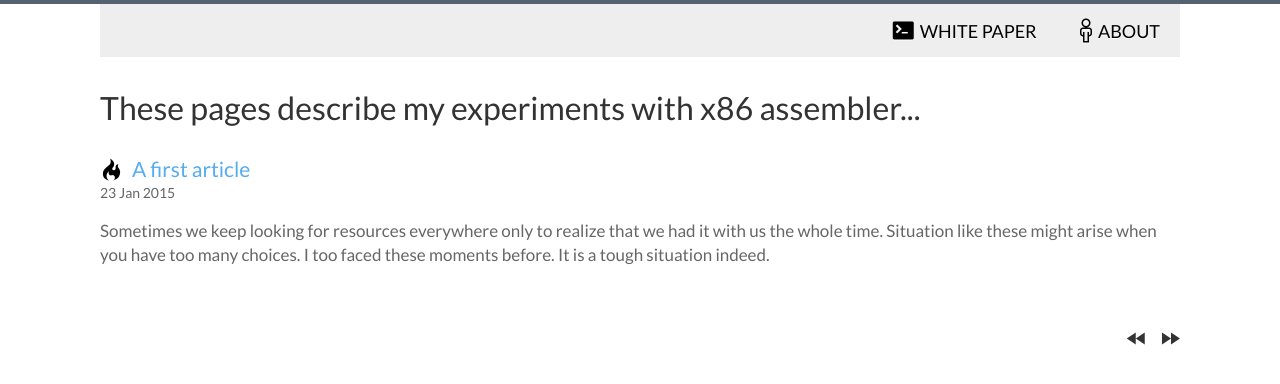
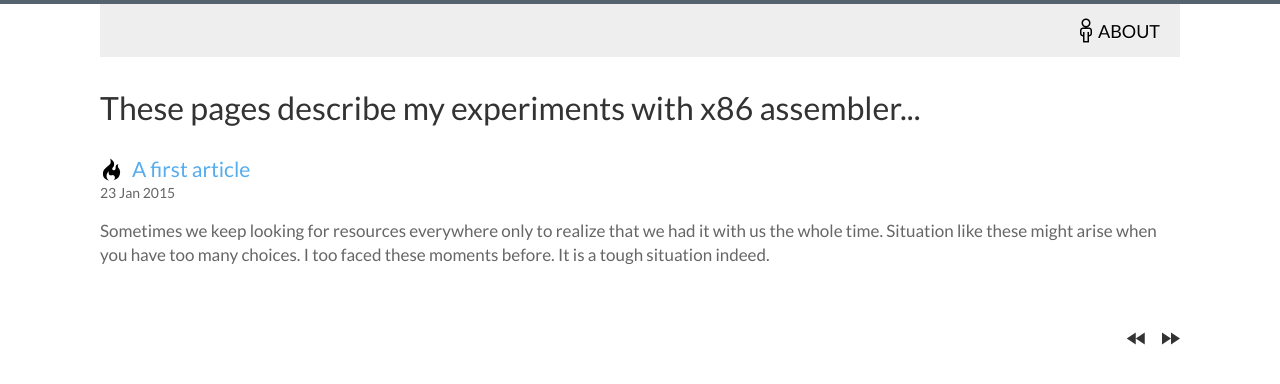
Before and after one commit to ClemensFMN/asm-stuff, a Jekyll site: the page built from index.html, in a window 1280 px wide. Shown: the top 384 px of the page. Built offline with Jekyll 4.4.1, drawn with Linux system fonts in a browser that asks for light colours; Markdown is read by kramdown in place of the engine named in the settings; the list of posts is cut into pages by our own code.

Commit message:
changed links in header.html

```diff
--- a/_includes/header.html
+++ b/_includes/header.html
@@ -2,8 +2,8 @@
   <header>
       <ul class="nav">
         <!--Change the  URL here if working on an absolute domain-->
-        <li><a href="/white-paper"><span class="mega-octicon octicon-terminal" style="margin-right: 6px;"></span>White Paper</a></li>
-        <li><a href="/white-paper/about"><span class="mega-octicon octicon-person" style="margin-right: 6px;"></span>About</a></li>
+        <!--<li><a href="/white-paper"><span class="mega-octicon octicon-terminal" style="margin-right: 6px;"></span>White Paper</a></li>-->
+        <li><a href="/asm-stuff/about"><span class="mega-octicon octicon-person" style="margin-right: 6px;"></span>About</a></li>
       </ul>
   </header>
 </div>
```
